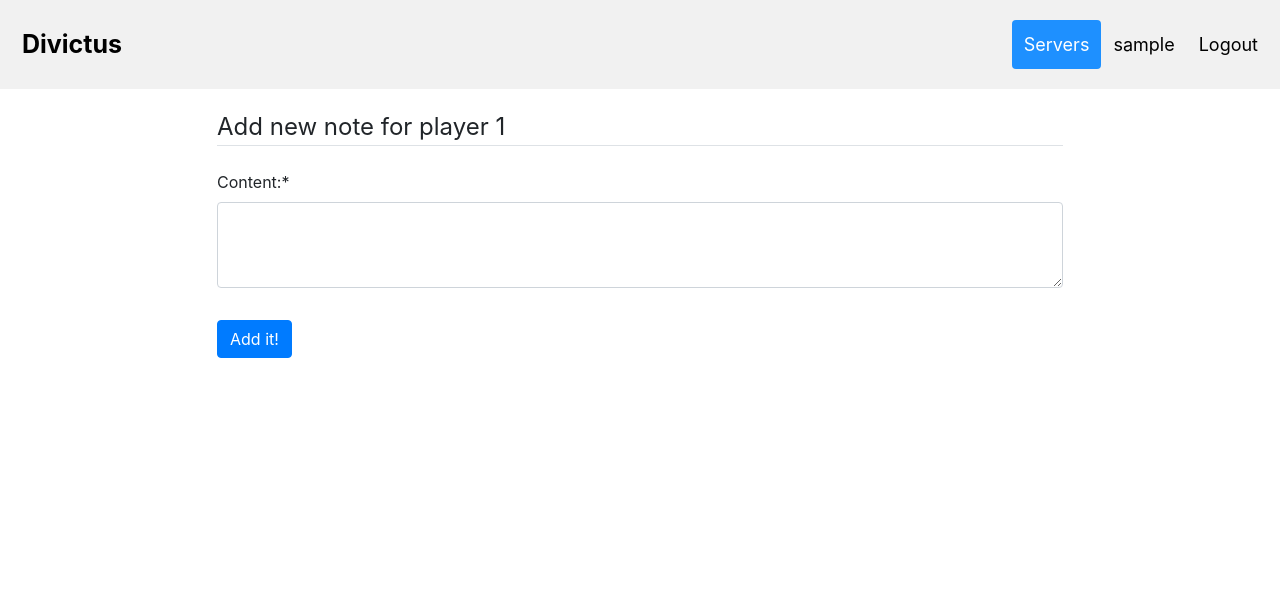
After one commit to ysanatomic/AnatomicalInterface, a Django app: page /new_note/1/ in a window 1280 px wide. The commit adds this page. Shown: the top 598 px of the page. Run offline with Django 3.2, Linux system fonts and the light colour scheme; the visitor is signed in with stand-in values (Sample User, id 1); some libraries are stand-ins or nearby versions.

Commit message:
Player page and Notes about players

```diff
--- a/interface/admin.py
+++ b/interface/admin.py
@@ -1,9 +1,10 @@
 from django.contrib import admin
 
 # Register your models here.
-from .models import Player, Role, Permissions, ServerClient
+from .models import Player, Role, Permissions, ServerClient, Notes
 
 admin.site.register(Player)
 admin.site.register(Role)
 admin.site.register(Permissions)
 admin.site.register(ServerClient)
+admin.site.register(Notes)
--- a/interface/consumers.py
+++ b/interface/consumers.py
@@ -214,7 +214,7 @@ class ServerConsumer(AsyncWebsocketConsumer):
             response = text_data_json["response"]
             if await redis.get(ticket) == b'reserved':
                 await redis.set(ticket, json.dumps(response))
-        else:
+        elif "message" in text_data_json:
             message = text_data_json['message']
             print(message)
             # message = text_data_json['message']
--- /dev/null
+++ b/interface/forms.py
@@ -0,0 +1,18 @@
+from django import forms
+from django.contrib.auth.models import User
+from .models import Notes
+from django.db import models
+
+class AddNoteForm(forms.ModelForm):
+	def __init__(self, *args, **kwargs):
+		super(AddNoteForm, self).__init__(*args, **kwargs)
+		self.fields['body'].label = "Content:"
+
+	body = forms.CharField(widget=forms.Textarea(attrs={"rows":3, "cols":60}))
+	class Meta:
+		model = Notes
+
+		fields = ['body']
+		labels = {
+			'body': 'Content:',
+		}
--- a/interface/models.py
+++ b/interface/models.py
@@ -27,7 +27,7 @@ class Role(models.Model):
 
 class Player(models.Model):
     user = models.OneToOneField(User, on_delete=models.CASCADE)
-    minecraftUsername = models.CharField(unique=True, max_length=16, null=True, default=None)
+    minecraftUsername = models.CharField(unique=True, max_length=24, null=True, default=None)
     role = models.ForeignKey(Role, on_delete=models.SET_NULL, null=True)
     additional_permissions = models.ManyToManyField(Permissions, blank=True)
     rights_in = models.ManyToManyField(ServerClient, blank=True)
@@ -35,3 +35,13 @@ class Player(models.Model):
 
     def __str__(self):
         return self.minecraftUsername
+
+
+class Notes(models.Model):
+    player = models.CharField(max_length=24, null=False)
+    content = models.TextField()
+    madeby = models.ForeignKey(User, on_delete=models.DO_NOTHING)
+    created_at = models.DateTimeField(auto_now_add=True, null=True)
+
+    def __str__(self):
+        return self.player + ": " + self.content[:5] + "..."
--- /dev/null
+++ b/interface/templates/interface/add_note.html
@@ -0,0 +1,14 @@
+{% extends 'interface/base.html' %}
+{% load crispy_forms_tags %}
+{% block content %}
+    <form method="POST">
+        {% csrf_token %}
+        <fieldset class="form-group">
+            <legend class="border-bottom mb-4">Add new note for player {{playerName}}</legend>
+            {{ form | crispy }}
+        </fieldset>
+        <div class="form-group">
+            <button class="btn btn-primary" type="submit">Add it!</button>
+        </div>
+    </form>
+{% endblock %}
--- a/interface/templates/interface/playerList.html
+++ b/interface/templates/interface/playerList.html
@@ -3,6 +3,6 @@
 {% block content %}
     <h4 class="h3centered" style="color:indianred">Currently in {{server}} Online are:</h4>
     {% for player in players %}
-        <h5 class="h3centered">{{player}}</h5>
+        <a href="/player/{{player}}"><h5 class="h3centered">{{player}}</h5></a>
     {% endfor %}
 {% endblock %}
--- a/interface/urls.py
+++ b/interface/urls.py
@@ -13,4 +13,7 @@ urlpatterns = [
     # path('servers/', views.serversView, name='servers'),
     path('', views.serversView, name='index'),
     path('onlinePlayers/<str:serverName>/', views.getOnlineUsers, name='getOnlinePlayers'),
+    path('player/<str:playerName>/', views.playerView, name='playerView'),
+    path('new_note/<str:playerName>/', views.addNoteView, name='addNoteView'),
+
 ]
--- a/interface/views.py
+++ b/interface/views.py
@@ -1,16 +1,19 @@
+from interface.forms import AddNoteForm
 from django.http.response import Http404
 from interface.serverFunctions.getPlayers import getPlayerCount
 from django.shortcuts import render
-from django.http import HttpResponse
+from django.http import HttpResponse, HttpResponseRedirect
 from django.contrib.auth import authenticate
 from django.contrib.auth.decorators import login_required
-from interface.models import Player, ServerClient
+from interface.models import Notes, Player, ServerClient
 from django.shortcuts import redirect
 from interface.supportFunctions.tickets import *
 import threading
 from asgiref.sync import async_to_sync, sync_to_async
 from channels.layers import get_channel_layer
 import asyncio
+from django.contrib import messages
+
 
 channel_layer = get_channel_layer()
 
@@ -72,3 +75,30 @@ def getOnlineUsers(request, serverName):
     else:
         players_filtered = []
         return render(request, 'interface/playerList.html', {"players": players_filtered, "server": server.name})
+
+@login_required(login_url="/login/")
+def playerView(request, playerName):
+
+    notes = Notes.objects.all().filter(player=playerName).order_by('-created_at')
+
+    return render(request, 'interface/player.html', {"playerName": playerName, "notes": notes})
+
+@login_required(login_url="/login/")
+def addNoteView(request, playerName):
+    if request.POST:
+        form = AddNoteForm(request.POST)
+        if form.is_valid():
+            form.save(commit=False)
+            content = form.cleaned_data.get('body')
+            note = Notes.objects.create(player=playerName, madeby=request.user, content=content)
+            messages.success(request, f'New note added!')
+            return HttpResponseRedirect('/player/'+playerName)
+
+    else:
+        form = AddNoteForm()
+
+    content = {
+        'form': form,
+        'playerName': playerName
+    }
+    return render(request, 'interface/add_note.html', content)
```
Also changed, not shown: interface/templates/interface/player.html (added, +35 -0 lines), interface/migrations/0007_auto_20210803_1435.py (added), interface/migrations/0008_notes_created_at.py (added).
